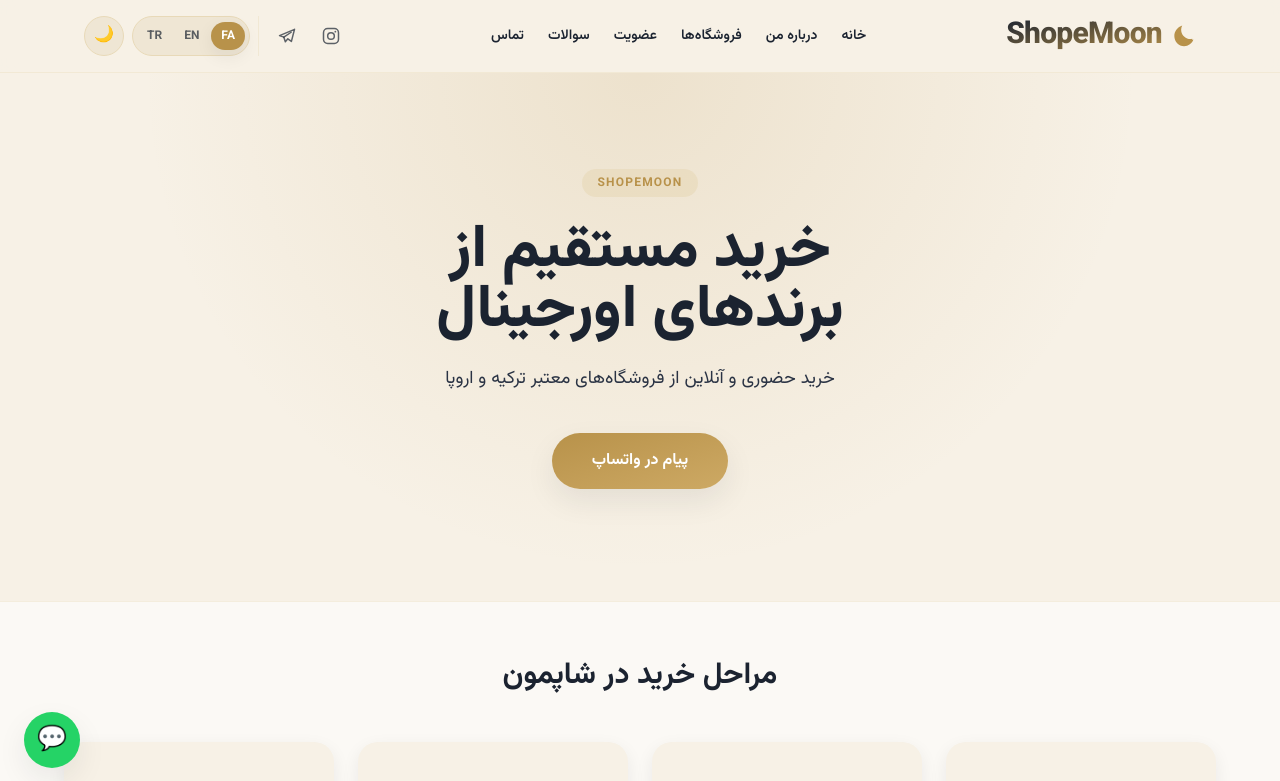
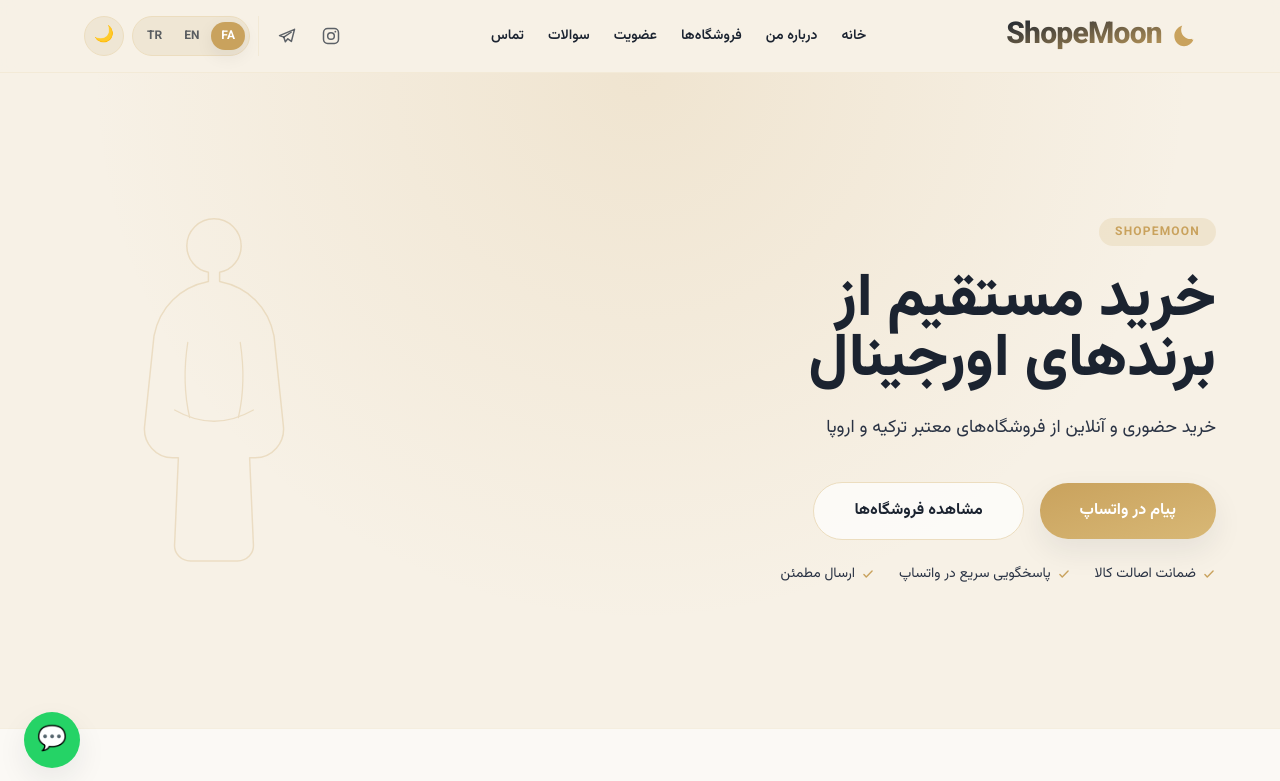
Before and after one commit to amirhesam-yazdanpanah/shopemoon-nextjs, a Next.js app: page / in a window 1280 px wide. Shown: the top 781 px of the page. Built offline with nearby package versions, Linux system fonts and the light colour scheme.

Commit message:
Redesign hero with two-column layout, line-art illustration, trust indicators; rename nav/process content per mockup spec

```diff
--- a/src/components/Hero.tsx
+++ b/src/components/Hero.tsx
@@ -2,30 +2,32 @@
 
 import { useLocale } from "@/context/providers";
 import { whatsappLink } from "@/lib/dictionary";
+import { HeroIllustration } from "./HeroIllustration";
 
 export function Hero() {
   const { dict } = useLocale();
 
   return (
-    <section id="hero" className="relative overflow-hidden px-5 pb-20 pt-16 text-center md:pb-28 md:pt-24">
+    <section id="hero" className="relative overflow-hidden px-5 py-20 md:py-28">
       <div
         aria-hidden="true"
-        className="pointer-events-none absolute inset-x-0 top-0 -z-10 h-full bg-[radial-gradient(circle_at_50%_0%,rgba(184,146,74,0.16),transparent_60%)]"
+        className="pointer-events-none absolute inset-x-0 top-0 -z-10 h-full bg-[radial-gradient(circle_at_50%_0%,rgba(201,162,93,0.16),transparent_60%)]"
       />
 
-      <div className="mx-auto max-w-3xl">
+      <div className="mx-auto flex max-w-6xl flex-col items-center gap-12 lg:flex-row lg:items-center lg:justify-between lg:gap-16">
+        <div className="max-w-xl text-center lg:text-start">
           <span className="inline-flex items-center gap-2 rounded-full bg-gold-soft/60 px-4 py-1.5 text-xs font-bold uppercase tracking-widest text-gold dark:bg-navy-soft/60">
             ShopeMoon
           </span>
 
-        <h1 className="mx-auto mt-6 max-w-2xl text-balance text-4xl font-extrabold leading-tight sm:text-5xl md:text-6xl">
+          <h1 className="text-balance mt-6 text-4xl font-extrabold leading-tight sm:text-5xl md:text-6xl">
             {dict.hero.title}
           </h1>
-        <p className="mx-auto mt-6 max-w-xl text-base text-navy-soft dark:text-cream-dark md:text-lg">
+          <p className="mt-6 text-base text-navy-soft dark:text-cream-dark md:text-lg">
             {dict.hero.subtitle}
           </p>
 
-        <div className="mt-10 flex flex-wrap items-center justify-center gap-4">
+          <div className="mt-10 flex flex-wrap items-center justify-center gap-4 lg:justify-start">
             <a
               href={whatsappLink(dict.hero.whatsappMessage)}
               target="_blank"
@@ -34,6 +36,34 @@ export function Hero() {
             >
               {dict.hero.ctaPrimary}
             </a>
+            <a
+              href="#products"
+              className="rounded-full border border-gold-soft bg-white/70 px-10 py-4 text-base font-bold text-navy transition hover:-translate-y-0.5 hover:bg-cream-dark dark:bg-navy-soft/60 dark:text-cream"
+            >
+              {dict.hero.ctaSecondary}
+            </a>
+          </div>
+
+          <div className="mt-6 flex flex-wrap items-center justify-center gap-x-6 gap-y-2 text-sm text-navy-soft dark:text-cream-dark lg:justify-start">
+            {dict.hero.trustIndicators.map((indicator) => (
+              <span key={indicator} className="inline-flex items-center gap-1.5">
+                <svg width="14" height="14" viewBox="0 0 24 24" fill="none" aria-hidden="true" className="text-gold">
+                  <path
+                    d="M5 13l4 4L19 7"
+                    stroke="currentColor"
+                    strokeWidth="2.4"
+                    strokeLinecap="round"
+                    strokeLinejoin="round"
+                  />
+                </svg>
+                {indicator}
+              </span>
+            ))}
+          </div>
+        </div>
+
+        <div className="hidden shrink-0 opacity-25 lg:block" aria-hidden="true">
+          <HeroIllustration />
         </div>
       </div>
     </section>
--- /dev/null
+++ b/src/components/HeroIllustration.tsx
@@ -0,0 +1,30 @@
+export function HeroIllustration() {
+  return (
+    <svg
+      viewBox="0 0 320 460"
+      fill="none"
+      aria-hidden="true"
+      className="h-auto w-full max-w-sm text-gold"
+    >
+      {/* minimal single-line silhouette of a woman in a flowing dress — decorative only */}
+      <path
+        d="M160 36c16 0 29 13 29 29 0 14-10 26-23 28v10c30 6 52 27 58 58l10 96c2 18-12 34-30 34h-6l4 92c1 10-7 18-17 18h-50c-10 0-18-8-17-18l4-92h-6c-18 0-32-16-30-34l10-96c6-31 28-52 58-58v-10c-13-2-23-14-23-28 0-16 13-29 29-29Z"
+        stroke="currentColor"
+        strokeWidth="1.6"
+        strokeLinejoin="round"
+      />
+      <path
+        d="M132 168c-4 26-4 54 2 80M188 168c4 26 4 54-2 80"
+        stroke="currentColor"
+        strokeWidth="1.4"
+        strokeLinecap="round"
+      />
+      <path
+        d="M118 240c14 8 30 12 42 12s28-4 42-12"
+        stroke="currentColor"
+        strokeWidth="1.4"
+        strokeLinecap="round"
+      />
+    </svg>
+  );
+}
--- a/src/lib/dictionary.ts
+++ b/src/lib/dictionary.ts
@@ -96,6 +96,7 @@ export interface LocaleDictionary {
     ctaPrimary: string;
     ctaSecondary: string;
     whatsappMessage: string;
+    trustIndicators: string[];
   };
   trust: {
     title: string;
@@ -157,16 +158,17 @@ const translatedDictionary = {
       title: "خرید مستقیم از برندهای اورجینال",
       subtitle: "خرید حضوری و آنلاین از فروشگاه‌های معتبر ترکیه و اروپا",
       ctaPrimary: "پیام در واتساپ",
-      ctaSecondary: "محصولات را ببینید",
+      ctaSecondary: "مشاهده فروشگاه‌ها",
       whatsappMessage: "سلام، برای خرید از برندهای اورجینال راهنمایی می‌خواستم.",
+      trustIndicators: ["ضمانت اصالت کالا", "پاسخگویی سریع در واتساپ", "ارسال مطمئن"],
     },
     trust: {
       title: "مراحل خرید در شاپمون",
       items: [
-        { title: "خرید از فروشگاه‌های رسمی", desc: "تمام سفارش‌ها مستقیم از منابع معتبر تهیه می‌شوند." },
-        { title: "بررسی موجودی و قیمت", desc: "پیش از پرداخت، موجودی و قیمت دقیق استعلام می‌شود." },
-        { title: "راهنمایی سایز و رنگ", desc: "در انتخاب سایز و رنگ مناسب همراه شما هستیم." },
-        { title: "ارتباط مستقیم در واتساپ", desc: "پاسخگویی سریع و شفاف در تمام مراحل خرید." },
+        { title: "ارسال لینک محصول", desc: "لینک، عکس یا نام محصول مورد نظرتان را برای ما ارسال کنید." },
+        { title: "بررسی موجودی و قیمت", desc: "موجودی، قیمت و جزئیات کالا از فروشگاه رسمی بررسی می‌شود." },
+        { title: "پرداخت و خرید", desc: "پس از تأیید شما، خرید به صورت نهایی ثبت و پرداخت انجام می‌شود." },
+        { title: "ارسال و تحویل", desc: "کالا ارسال می‌شود و کد رهگیری در اختیار شما قرار می‌گیرد." },
       ],
     },
     products: {
@@ -232,8 +234,8 @@ const translatedDictionary = {
     dir: "ltr" as const,
     nav: {
       home: "Home",
-      about: "About",
-      products: "Products",
+      about: "About Me",
+      products: "Stores",
       membership: "Membership",
       faq: "FAQ",
       contact: "Contact",
@@ -243,16 +245,17 @@ const translatedDictionary = {
       title: "Buy Direct From Original Brands",
       subtitle: "In-person and online shopping from trusted Turkish and European retailers",
       ctaPrimary: "Message on WhatsApp",
-      ctaSecondary: "View Products",
+      ctaSecondary: "View Stores",
       whatsappMessage: "Hi, I'd like guidance on buying original brand products.",
+      trustIndicators: ["Authenticity guaranteed", "Fast WhatsApp replies", "Reliable delivery"],
     },
     trust: {
       title: "Shopping Steps with ShopeMoon",
       items: [
-        { title: "Official store purchases", desc: "Every order is sourced directly from authorized retailers." },
-        { title: "Stock & price verification", desc: "Availability and exact pricing are confirmed before payment." },
-        { title: "Size & color guidance", desc: "We help you choose the right size and color." },
-        { title: "Direct WhatsApp contact", desc: "Fast, transparent communication at every step." },
+        { title: "Send the product link", desc: "Send us a link, photo, or product name." },
+        { title: "Stock & price check", desc: "Availability, price, and details are verified with the official store." },
+        { title: "Payment & purchase", desc: "Once you confirm, the order is placed and payment is completed." },
+        { title: "Shipping & delivery", desc: "Your order ships and you receive a tracking code." },
       ],
     },
     products: {
@@ -321,7 +324,7 @@ const turkishDictionary = {
   nav: {
     home: "Ana Sayfa",
     about: "Hakkımda",
-    products: "Ürünler",
+    products: "Mağazalar",
     membership: "Üyelik",
     faq: "SSS",
     contact: "İletişim",
@@ -331,16 +334,17 @@ const turkishDictionary = {
     title: "Orijinal Markalardan Doğrudan Alışveriş",
     subtitle: "Güvenilir Türk ve Avrupa mağazalarından yüz yüze ve online alışveriş",
     ctaPrimary: "WhatsApp'tan Yazın",
-    ctaSecondary: "Ürünleri Görüntüle",
+    ctaSecondary: "Mağazaları Gör",
     whatsappMessage: "Merhaba, orijinal marka ürünleri satın almak için yardım istiyorum.",
+    trustIndicators: ["Orijinallik garantisi", "WhatsApp'tan hızlı yanıt", "Güvenli teslimat"],
   },
   trust: {
     title: "ShopeMoon ile Alışveriş Adımları",
     items: [
-      { title: "Resmi mağazalardan alışveriş", desc: "Her sipariş doğrudan yetkili satıcılardan temin edilir." },
-      { title: "Stok ve fiyat kontrolü", desc: "Ödeme öncesi stok durumu ve kesin fiyat teyit edilir." },
-      { title: "Beden ve renk rehberliği", desc: "Doğru beden ve rengi seçmenize yardımcı oluyoruz." },
-      { title: "Doğrudan WhatsApp iletişimi", desc: "Her aşamada hızlı ve şeffaf iletişim." },
+      { title: "Ürün linkini gönderin", desc: "Bize bir bağlantı, fotoğraf veya ürün adı gönderin." },
+      { title: "Stok ve fiyat kontrolü", desc: "Stok, fiyat ve ürün detayları resmi mağazadan teyit edilir." },
+      { title: "Ödeme ve satın alma", desc: "Onayınızdan sonra sipariş kesinleşir ve ödeme tamamlanır." },
+      { title: "Gönderim ve teslimat", desc: "Ürün gönderilir ve size bir takip kodu verilir." },
     ],
   },
   products: {
--- a/tailwind.config.ts
+++ b/tailwind.config.ts
@@ -16,9 +16,9 @@ const config: Config = {
           dark: "#0f141d",
         },
         gold: {
-          DEFAULT: "#b8924a",
-          soft: "#e8d9b8",
-          light: "#cda964",
+          DEFAULT: "#c9a25d",
+          soft: "#ecddbf",
+          light: "#d8b876",
         },
       },
       fontFamily: {
```
Lines whose indentation alone changed are shown as unchanged.
